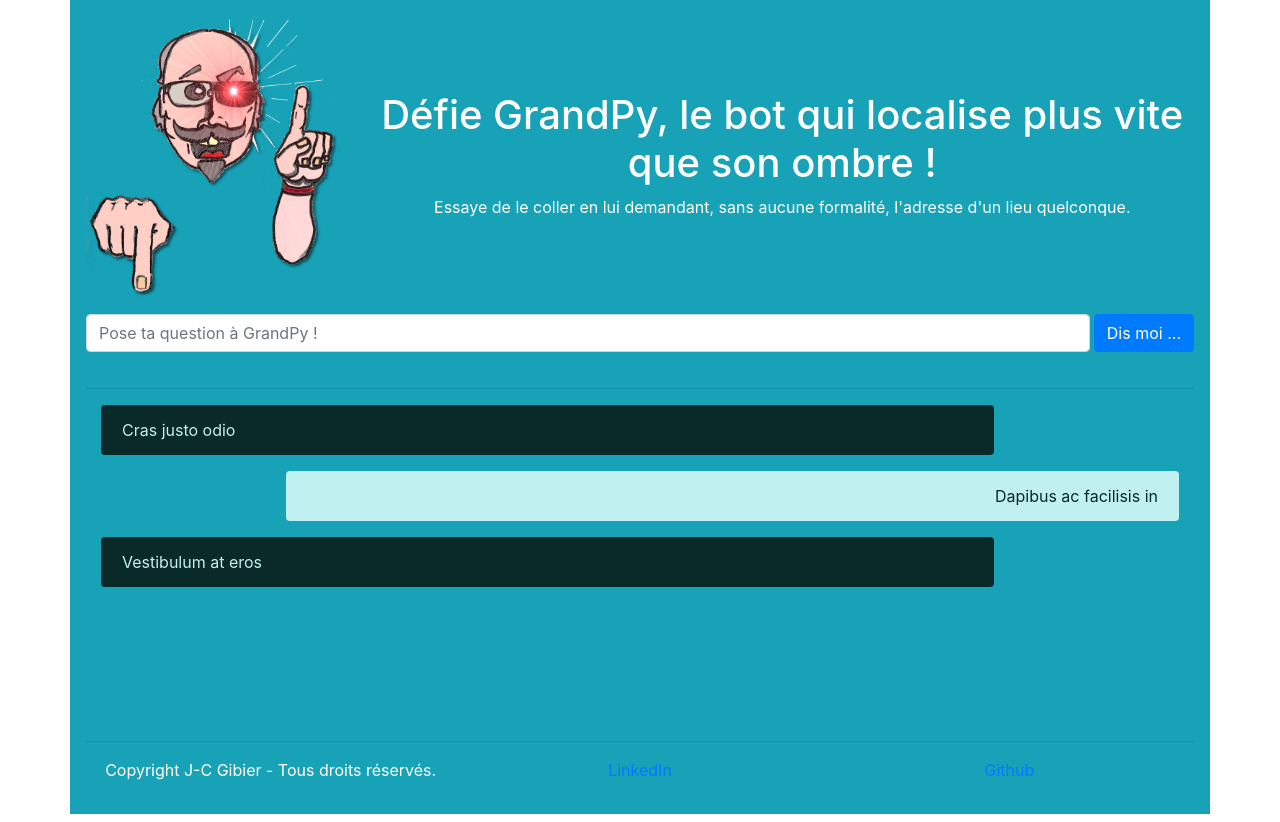
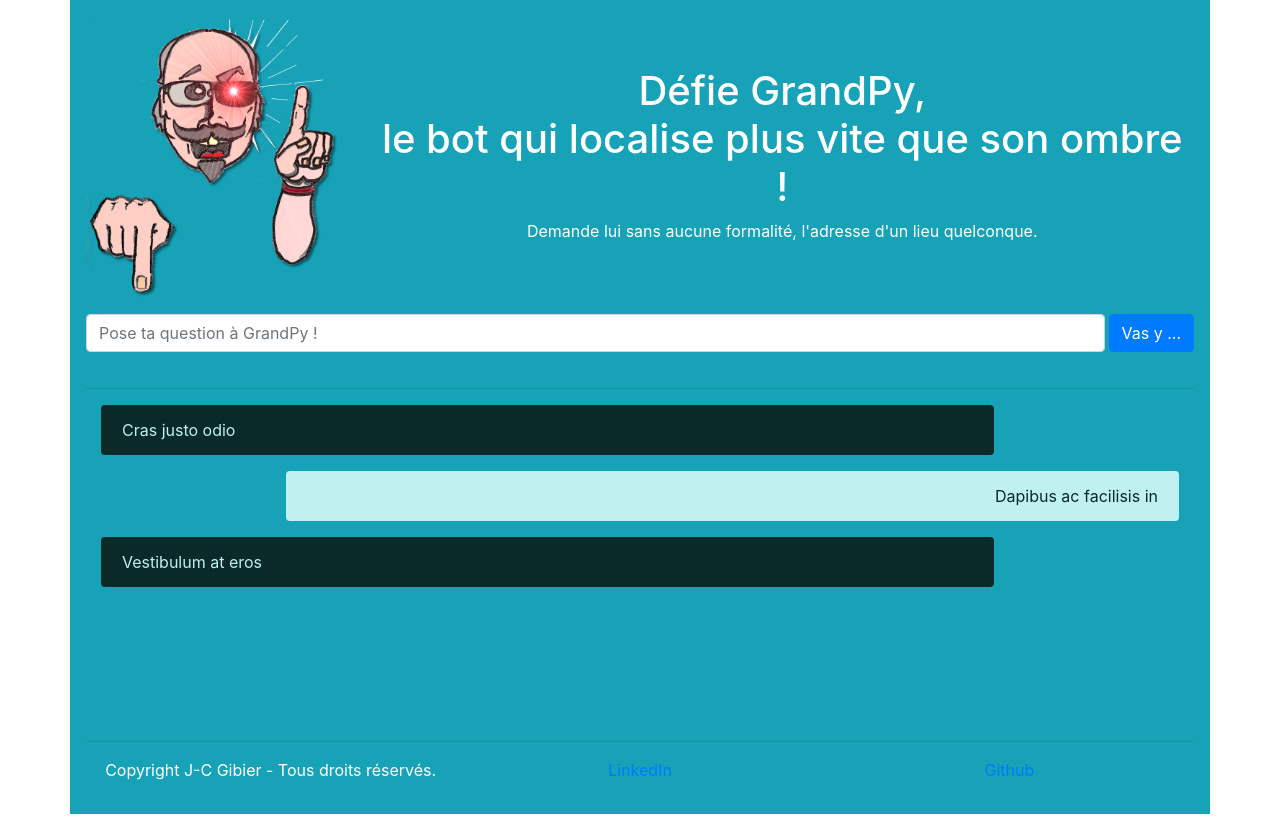
Before and after one commit to jean-charles-gibier/GrandPyBot, a Flask app: page / in a window 1280 px wide. Run offline with Flask 2, Linux system fonts and the light colour scheme; some libraries are stand-ins or nearby versions.

Commit message:
pb de refresh  + animation du chat (affichage des derniers echanges)

```diff
--- a/gpapp/answer.py
+++ b/gpapp/answer.py
@@ -3,8 +3,8 @@ Utilitaires *
  - traitement output
 """
 from .question import Question
-from .googleApi import GoogleApi
-from .wikiMediaApi import WikiMediaApi
+from .google_api import GoogleApi
+from .wiki_media_api import WikiMediaApi
 
 class Answer:
     """
--- a/gpapp/static/css/custom.css
+++ b/gpapp/static/css/custom.css
@@ -1,3 +1,6 @@
+html {
+  scroll-behavior: smooth;
+}
 
 img.gpy_corner {
   width: 100%;
@@ -28,9 +31,17 @@ header .intro-text .name {
   height: 120px;
   -webkit-animation: spin 2s linear infinite;
   animation: spin 2s linear infinite;
-  position: relative;
-  top: 180px;
-  left: 460px;
+  position: absolute;
+  top: 2vmin;
+  left: 50%;
+}
+
+#anchor {
+    /* allow the final child to be selected as an anchor node */
+    overflow-anchor: auto;
+
+    /* anchor nodes are required to have non-zero area */
+    height: 1px;
 }
 
 @-webkit-keyframes spin {
--- a/gpapp/static/js/custom.js
+++ b/gpapp/static/js/custom.js
@@ -4,7 +4,9 @@ $(document).ready(function() {
         e.preventDefault();
         var serialized = $(this).serialize();
         var text = $('input:text').val();
-        $('#papyChat').append( '<div class="row"> <div class="col-lg-10"> <div class="alert text-left" style="background: #0a2929; color: #c1f0f0;">'+ text +'</div></div></div>');
+        var $theLast = $('#papyChat #anchor');
+            $theLast.before( '<div class="row"> <div class="col-lg-10"> <div class="alert text-left" style="background: #0a2929; color: #c1f0f0;">'+ text +'</div></div></div>');
+        $('#papyChat').scrollTop($('#papyChat').height() +10000);
         $('input:text').val('');
 
        $.ajax({
@@ -28,9 +30,10 @@ $(document).ready(function() {
                }
         })
         .done(function (data) {
-                $('#papyChat').append( '<div class="row"><div class="offset-2 col-lg-10 text-lg-right"><div class="alert text-right" style="background: #c1f0f0; color: #0a2929;">' + data.output + '</div></div></div>');
+                var $theLast = $('#papyChat #anchor');
+                $theLast.before( '<div class="row"><div class="offset-2 col-lg-10 text-lg-right"><div class="alert text-right" style="background: #c1f0f0; color: #0a2929;">' + data.output + '</div></div></div>');
+                $('#papyChat').scrollTop($('#papyChat').height() +10000);
 		    });
             // Just to maintain scroll  down
-        // $('#papyChat').scrollTop = $('#papyChat').scrollHeight;
     });
  });
--- a/gpapp/templates/index.html
+++ b/gpapp/templates/index.html
@@ -3,7 +3,7 @@
 {% block content %}
   <!-- Header -->
   <header>
-      <div class="loader" style="display: none;" ></div>
+    <div class="loader" style="display: none;" ></div>
 
     <div class="container p-3 mb-2 bg-info text-white" id="maincontent" tabindex="-1">
       <div class="row">
@@ -13,9 +13,9 @@
           </div>
         </div>
         <div class="col-9 text-center align-self-center">
-          <h1 class="name">Défie GrandPy, le bot qui localise plus vite que son ombre !</h1>
+          <h1 class="name">Défie GrandPy, <br>le bot qui localise plus vite que son ombre !</h1>
           <p>
-            Essaye de le coller en lui demandant, sans aucune formalité, l'adresse d'un lieu quelconque.
+            Demande lui sans aucune formalité, l'adresse d'un lieu quelconque.
           </p>
         </div>
       </div>
@@ -23,7 +23,7 @@
         <div class="col form-group text-center align-self-center">
           <form class="form-inline" id="papyForm" name="papyFormName">
             <input type="text" id="search"  name="papyFormText" class="form-control col my-1 mr-sm-1" placeholder="Pose ta question à GrandPy !"/>
-            <button  class="btn btn-primary" name="papyFormBtn" id="buttonsearch">Dis moi ...</button>
+            <button  class="btn btn-primary" name="papyFormBtn" id="buttonsearch">Vas y ...</button>
           </form>
         </div>
       </div>
@@ -31,7 +31,7 @@
         <div class="col-lg-12 text-center align-self-center">
           <hr>
  <!--  debut chat -->
-              <div class="container" id="papyChat" style="flex-grow: 1; overflow: auto; height: 40vh;" >
+              <div class="container" id="papyChat" style="overflow: auto; overflow-anchor: none; height: 40vh;" >
 
                 <div class="row">
                   <div class="col-lg-10">
@@ -56,6 +56,8 @@
                     </div>
                   </div>
                 </div>
+
+                 <div class="row" id="anchor"></div>
               </div>
 <!--  fin chat -->
            <hr>
```
Also changed, not shown: gpapp/google_api.py (renamed from gpapp/googleApi.py), gpapp/wiki_media_api.py (renamed from gpapp/wikiMediaApi.py).
